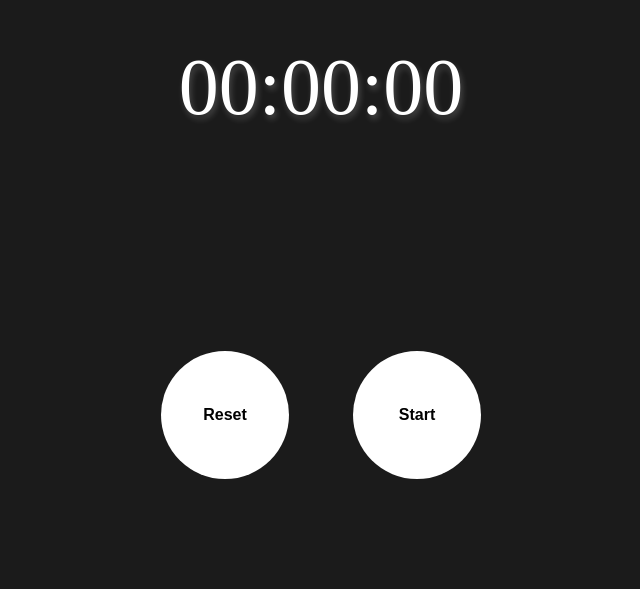
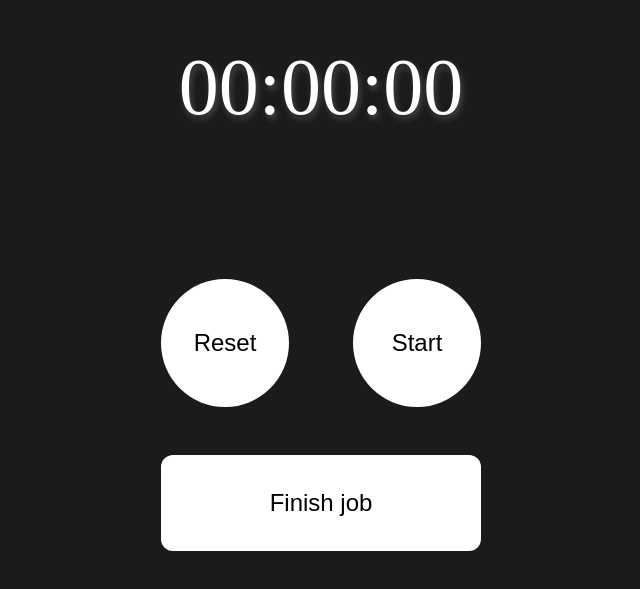
Before and after one commit to Puermuta/work-timer, a React (Vite) app: page / in a window 1280 px wide. Shown: the part 113-702 px from the top of the page, without its empty margins (319-959 px from the left). Built offline with nearby package versions, Linux system fonts and the light colour scheme.

Commit message:
Refactoring and some structural improvements.

```diff
--- a/src/App.jsx
+++ b/src/App.jsx
@@ -1,18 +1,23 @@
 import './App.css'
+import React, { useState } from "react";
 import Stopwatch from "./components/Stopwatch";
+import TimeTable from './components/TimeTable';
+import { WorkLogProvider } from "./components/WorkLogContext";
 
 function App() {
 
   return (
     <>
+    <WorkLogProvider>
     <div className="slider-container">
       <section className="slide">
         <Stopwatch />
       </section>
       <section className="slide">
-
+        <TimeTable />
       </section>
     </div>
+    </WorkLogProvider>
     </>
   )
 }
--- a/src/components/Stopwatch.jsx
+++ b/src/components/Stopwatch.jsx
@@ -1,5 +1,6 @@
 import React, { useState, useEffect } from "react";
 import style from "./Stopwatch.module.css";
+import { useWorkLogs } from "./WorkLogContext";
 
 function Stopwatch() {
     const [isActive, setIsActive] = useState(() => {
@@ -12,6 +13,8 @@ function Stopwatch() {
         const saved = localStorage.getItem("elapsedTime");
         return saved ? Number(saved) : 0;
     });
+
+    const { workLogs, setWorkLogs } = useWorkLogs();
 
     useEffect(() => {
         let interval;
@@ -45,6 +48,24 @@ function Stopwatch() {
         localStorage.removeItem("elapsedTime");
     }
 
+    const toggleFinishJob = () => {
+        const timestamp = new Date().toLocaleDateString();
+        const newEntry = { time: timestamp, workedTime: elapsedTime };
+
+        const existingEntryIndex = workLogs.findIndex((log) => log.time == timestamp);
+
+        let updatedLogs;
+        if (existingEntryIndex !== -1) {
+            updatedLogs = [...workLogs];
+            updatedLogs[existingEntryIndex].workedTime += elapsedTime;
+        } else {
+            updatedLogs = [...workLogs, newEntry];
+        }
+
+        setWorkLogs(updatedLogs);
+        resetStopwatch();
+    }
+
     const formatTime = (time) => {
         const hours = Math.floor(time / 3600000);
         const minutes = Math.floor((time % 3600000) / 60000);  // Convert milliseconds to minutes
@@ -53,12 +74,17 @@ function Stopwatch() {
         return `${hours < 10 ? '0' : ''}${hours}:${minutes < 10 ? '0' : ''}${minutes}:${seconds < 10 ? '0' : ''}${seconds}`;
     };
 
+
+
     return (
         <div className={style.container}>
             <h1 className={style.time}>{formatTime(elapsedTime)}</h1>
             <div className={style.btns}>
-            <button onClick = {resetStopwatch} className={style.btn}>Reset</button>
-                <button onClick = {toggleStopwatch} className={style.btn}>{isActive ? "Pause" : "Start"}</button>
+                <div className={style.row}>
+                    <button onClick = {resetStopwatch} className={style.btn}>Reset</button>
+                    <button onClick = {toggleStopwatch} className={style.btn}>{isActive ? "Pause" : "Start"}</button>
+                </div>
+                <button onClick = {toggleFinishJob} className = {`${style.btnFinishJob} ${style.btn}`}>Finish job</button>
             </div>
         </div>
     )
--- a/src/components/Stopwatch.module.css
+++ b/src/components/Stopwatch.module.css
@@ -15,12 +15,20 @@
     width: 8rem;
     height: 8rem;
     margin: 2rem;
-    font-size: 1rem;
-    font-weight: 800;
+    font-size: 1.5rem;
+    font-weight: 500;
     background-color: #ffffff;
     color: rgb(0, 0, 0);
     border: none;
     border-radius: 50%;
+}
+
+.btnFinishJob {
+    width: 20rem;
+    height: 6rem;
+    margin-top: 1rem;
+    border-radius: 12px;
+    border-width: 10px;
 }
 
 .btn:hover {
@@ -33,8 +41,9 @@
     position: absolute;
     top: 16vh;
     display: flex;
-    flex-direction: row;
+    flex-direction: column;
     justify-content: space-around;
+    align-items: center;
     transform: translate(-50%, -50%);
 }
 
@@ -46,3 +55,10 @@
     font-weight: 100;
     text-shadow: 2px 4px 6px rgba(255, 255, 255, 0.2);
 }
+
+
+
+.row {
+    display: flex;
+    flex-direction: row;
+}
--- /dev/null
+++ b/src/components/TimeTable.jsx
@@ -0,0 +1,30 @@
+import React, { useEffect, useState } from "react";
+import { useWorkLogs } from "./WorkLogContext";
+import style from "./TimeTable.module.css";
+import WorkLogList from "./WorkLogList";
+
+function TimeTable() {
+    const { workLogs, setWorkLogs } = useWorkLogs();
+
+    const toggleClearLogs = () => {
+        setWorkLogs([]);
+    }
+
+    return (
+
+        <div className = {style.container}>
+        <div className = {style.title}>{`Total hours`}</div>
+        <div style={{"height" : "50vh"}}>
+        <WorkLogList workLogs ={workLogs} />
+        </div>
+        {workLogs.length > 0 ? (
+            <button className = {style.btn} onClick = {toggleClearLogs}>Clear list</button>
+        ) : (
+            <div></div>
+        )}
+        </div>
+
+    );
+}
+
+export default TimeTable;
--- /dev/null
+++ b/src/components/TimeTable.module.css
@@ -0,0 +1,42 @@
+
+/*
+* {
+    outline: 1px dashed lime;
+}*/
+
+*, *::before, *::after {
+    box-sizing: border-box;
+}
+
+.title {
+    margin-bottom: 7vh;
+    font-size: 5rem;
+    font-weight: 100;
+    text-shadow: 2px 4px 6px rgba(255, 255, 255, 0.2);
+}
+
+.btn {
+    width: 20rem;
+    height: 6rem;
+    border-radius: 12px;
+    border-width: 10px;
+    font-size: 2rem;
+    font-weight: 500;
+    background-color: #ffffff;
+    color: rgb(0, 0, 0);
+    border: none;
+}
+
+.btn:hover {
+    background-color: #e8e8e8;
+    cursor: pointer;
+    transform: scale(1.01);
+}
+
+.container {
+    display: flex;
+    align-items: center;
+    flex-direction: column;
+    height: 80vh;
+    outline-color: red;
+}
--- /dev/null
+++ b/src/components/WorkLogContext.jsx
@@ -0,0 +1,22 @@
+import { createContext, useState, useContext, useEffect } from 'react';
+
+const WorkLogContext = createContext();
+
+export const useWorkLogs = () => useContext(WorkLogContext);
+
+export const WorkLogProvider = ({ children }) => {
+  const [workLogs, setWorkLogs] = useState(() => {
+    const logs = localStorage.getItem("workLogs");
+    return logs ? JSON.parse(logs) : [];
+  });
+
+  useEffect(() => {
+    localStorage.setItem("workLogs", JSON.stringify(workLogs));
+  }, [workLogs]);
+
+  return (
+    <WorkLogContext.Provider value={{ workLogs, setWorkLogs }}>
+      {children}
+    </WorkLogContext.Provider>
+  );
+};
--- /dev/null
+++ b/src/components/WorkLogList.jsx
@@ -0,0 +1,24 @@
+import React from 'react';
+import style from "./WorkLogList.module.css";
+
+const WorkLogList = ({ workLogs }) => {
+  if (workLogs.length === 0) {
+    return <div>You have no logged work!</div>;
+  }
+
+    const convertToHours = (time) => {
+        return (time / 3600000).toFixed(2) ;
+    }
+  return (
+    <>
+      {workLogs.map((item) => (
+        <div key={item.time} className={style.listContainer}>
+          <div>{item.time}</div>
+          <div>{convertToHours(item.workedTime)}</div>
+        </div>
+      ))}
+    </>
+  );
+};
+
+export default WorkLogList;
--- /dev/null
+++ b/src/components/WorkLogList.module.css
@@ -0,0 +1,8 @@
+.listContainer {
+    display: flex;
+    justify-content: space-between;
+    align-items: flex-start;
+    box-sizing: border-box;
+    outline-color: yellow;
+    width: 40vh;
+}
```
